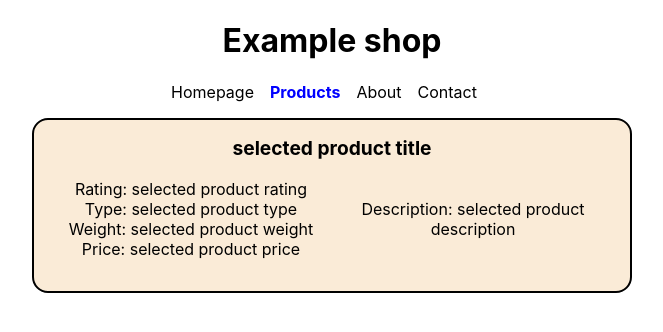
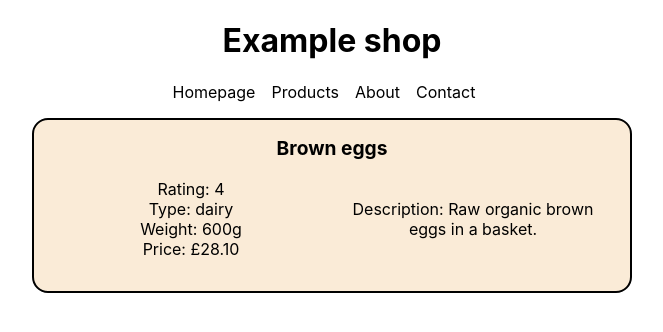
Before and after one commit to CommandShiftHQ/basic-catalogue-v3.1, a React (Create React App) app: page /products/product/1 in a window 1280 px wide. Shown: the top 332 px of the page, without its empty margins (308-971 px from the left). Built offline with nearby package versions, Linux system fonts and the light colour scheme.

Commit message:
Add useParams to ProductDetails to get id from route, fill out details

```diff
--- a/src/components/App.js
+++ b/src/components/App.js
@@ -26,7 +26,7 @@ const App = () => {
               </NavLink>
             </li>
             <li className="app__nav-list-item">
-              <NavLink className="app__nav-list-link" to="products">
+              <NavLink className="app__nav-list-link" end to="products">
                 Products
               </NavLink>
             </li>
@@ -50,7 +50,7 @@ const App = () => {
           />
           <Route
             path="products/product/:id"
-            element={<ProductDetails />}
+            element={<ProductDetails products={products} />}
           />
           <Route path="about" element={<h2>About component</h2>} />
           <Route path="contact" element={<h2>Contact component</h2>} />
--- a/src/components/ProductDetails.js
+++ b/src/components/ProductDetails.js
@@ -1,21 +1,27 @@
 import React from "react";
+import { useParams } from "react-router-dom";
 
 import "../styles/product-details.css";
 
-const ProductDetails = () => {
+const ProductDetails = ({products}) => {
+  const { id } = useParams();
+
+  const selectedProduct = products.find(
+    (product) => product.id === parseInt(id)
+  );
   return (
     <div className="product-details-wrap">
       <div className="product-details">
-        <div className="product-details__header">selected product title</div>
+        <div className="product-details__header">{selectedProduct.title}</div>
         <div className="product-details__body">
           <div className="product-details__column">
-            <div>Rating: selected product rating</div>
-            <div>Type: selected product type</div>
-            <div>Weight: selected product weight</div>
-            <div>Price: selected product price</div>
+            <div>Rating: {selectedProduct.rating}</div>
+            <div>Type: {selectedProduct.type}</div>
+            <div>Weight: {selectedProduct.weight}g</div>
+            <div>Price: £{selectedProduct.price.toFixed(2)}</div>
           </div>
           <div className="product-details__column">
-            <div>Description: selected product description</div>
+            <div>Description: {selectedProduct.description}</div>
           </div>
         </div>
       </div>
```
